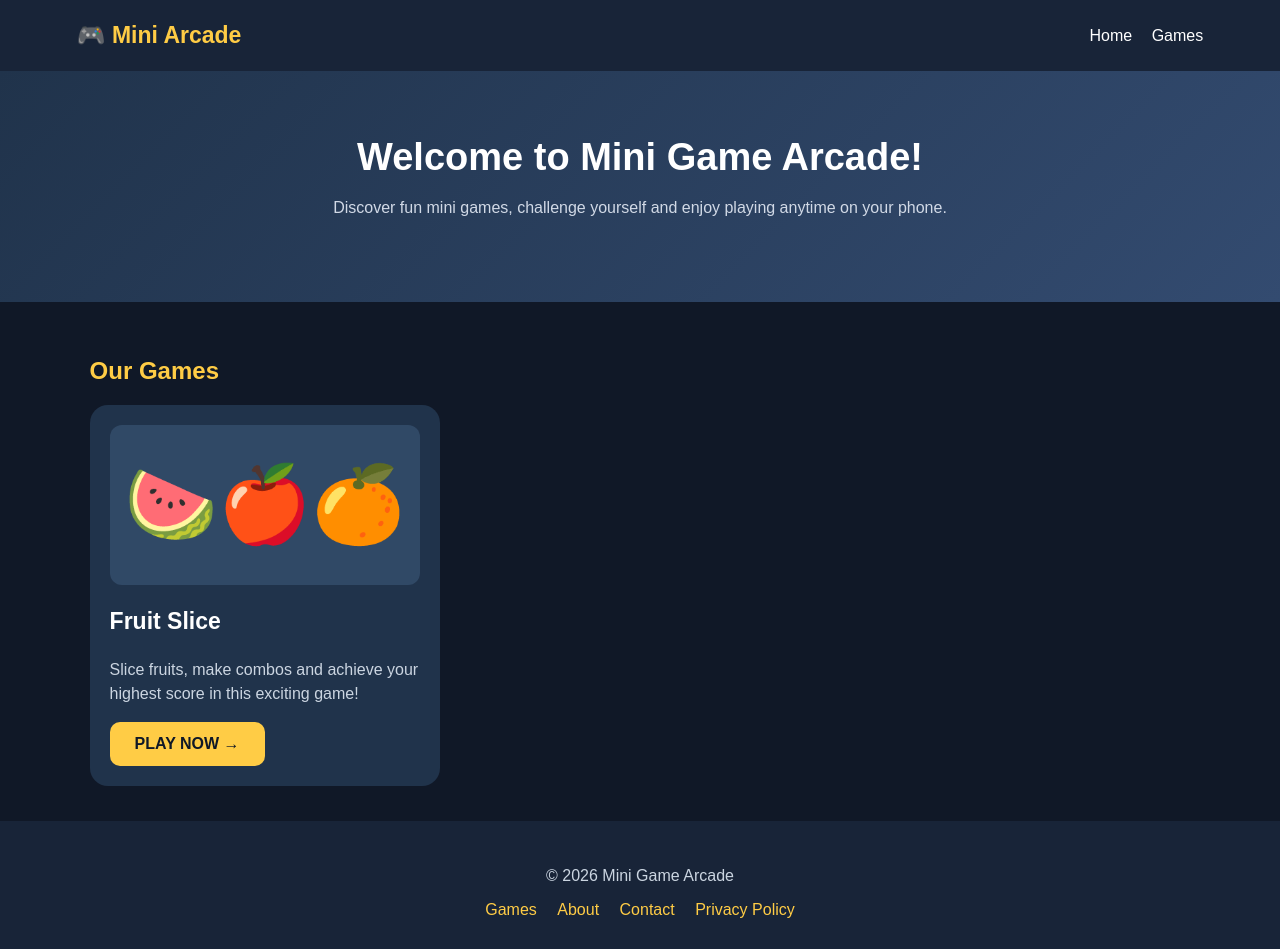
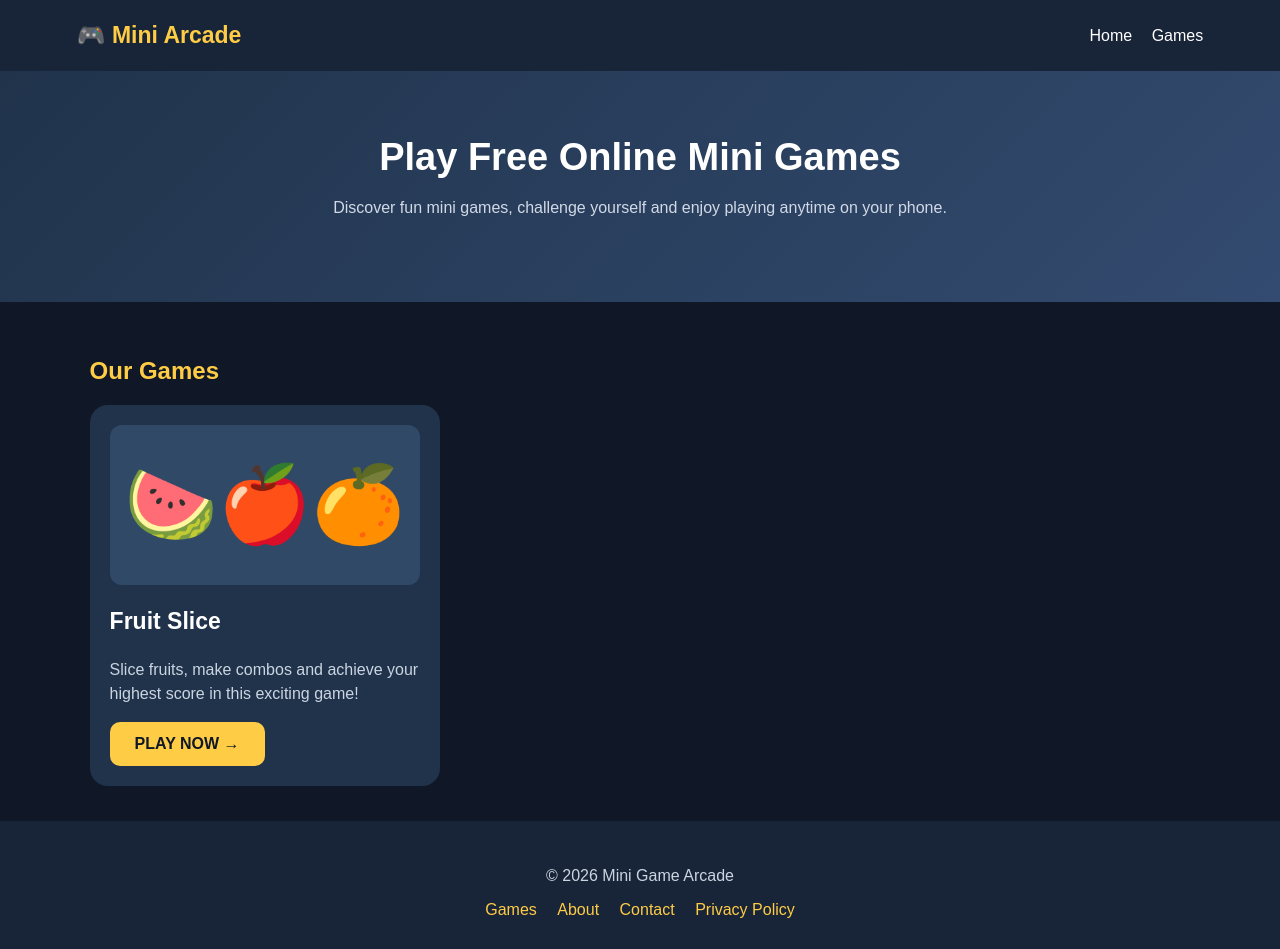
Before and after one commit to manshuthakur505-maker/mini-game-arcade, a plain HTML site: page index.html in a window 1280 px wide. Drawn offline with Linux system fonts and the light colour scheme.

Commit message:
Improve homepage heading SEO

```diff
--- a/index.html
+++ b/index.html
@@ -123,7 +123,7 @@ footer a{
 </header>
 
 <section class="hero">
- <h1>Welcome to Mini Game Arcade!</h1>
+ <h1>Play Free Online Mini Games</h1>
  <p>
  Discover fun mini games, challenge yourself
  and enjoy playing anytime on your phone.
```
